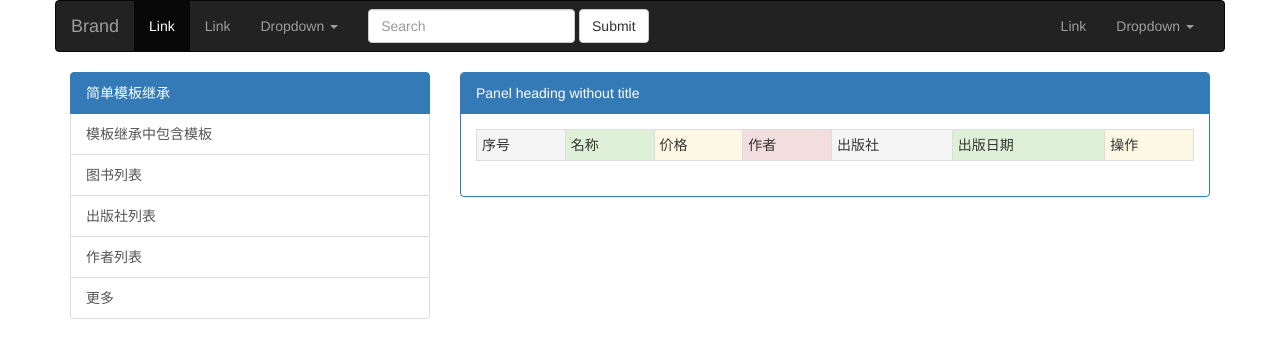
After one commit to liuqinfu/djangofirst, a Django app: page /book/books/ in a window 1280 px wide. The commit adds this page. Shown: the top 358 px of the page. Run offline with Django 3.2, Linux system fonts and the light colour scheme; data that the repository does not hold is empty; some libraries are stand-ins or nearby versions.

Commit message:
图书管理系统：图书列表、出版社列表、作者列表页面编写

```diff
--- a/bookmanage/urls.py
+++ b/bookmanage/urls.py
@@ -5,5 +5,8 @@
     re_path('^$', index),
     path('extend/',extend,name='extend'),
     path('extend2/',extend2,name='extend2'),
+    path('books/',bookList,name='books'),
+    path('publishs/',publishList,name='publishs'),
+    path('authors/',authorList,name='authors'),
 
 ]
--- a/bookmanage/views.py
+++ b/bookmanage/views.py
@@ -1,6 +1,7 @@
 from django.shortcuts import render
 
 # Create your views here.
+from bookmanage import models
 
 def index(request):
     return render(request,'book/index.html')
@@ -10,3 +11,15 @@
 
 def extend2(request):
     return render(request,'book/extend2.html')
+
+def bookList(request):
+    books = models.Book.objects.all()
+    return render(request,'book/books.html',locals())
+
+def publishList(request):
+    publishs = models.Publish.objects.all()
+    return render(request,'book/publishs.html',locals())
+
+def authorList(request):
+    authors = models.Author.objects.all()
+    return render(request,'book/authors.html',locals())
--- /dev/null
+++ b/templates/book/books.html
@@ -0,0 +1,36 @@
+{% extends 'book/extend.html' %}
+{% block pannel %}
+    <table class="table table-striped table-bordered table-condensed">
+        <tr>
+            <td class="active">序号</td>
+            <td class="success">名称</td>
+            <td class="warning">价格</td>
+            <td class="danger">作者</td>
+            <td class="active">出版社</td>
+            <td class="success">出版日期</td>
+            <td class="warning">操作</td>
+        </tr>
+        {% for book in books %}
+            <tr>
+                <td class="active">{{ book.pk }}</td>
+                <td class="success">{{ book.name }}</td>
+                <td class="warning">{{ book.price }}</td>
+                <td class="danger">{% for author in book.authors.all %}
+                    {{ author.name }}
+                    {% if not forloop.last %}
+                        、
+                    {% endif %}
+                {% endfor %}
+                </td>
+                <td class="success">{{ book.publish.name }}</td>
+                <td class="active">{{ book.publishTime|date:'Y-m-d' }}</td>
+                <td class="warning">
+                    <input type="button" class="btn btn-primary" value="编辑">
+                    <input type="button" class="btn btn-danger" value="删除">
+                </td>
+            </tr>
+        {% endfor %}
+
+    </table>
+
+{% endblock %}
--- a/templates/book/index.html
+++ b/templates/book/index.html
@@ -79,9 +79,10 @@
                     简单模板继承
                 </a>
                 <a href="{% url 'book:extend2' %}" class="list-group-item">模板继承中包含模板</a>
-                <a href="#" class="list-group-item">Morbi leo risus</a>
-                <a href="#" class="list-group-item">Porta ac consectetur ac</a>
-                <a href="#" class="list-group-item">Vestibulum at eros</a>
+                <a href="{% url 'book:books' %}" class="list-group-item">图书列表</a>
+                <a href="{% url 'book:publishs' %}" class="list-group-item">出版社列表</a>
+                <a href="{% url 'book:authors' %}" class="list-group-item">作者列表</a>
+                <a href="#" class="list-group-item">更多</a>
             </div>
         </div>
         <div class="col-md-8">
```
Also changed, not shown: templates/book/authors.html (added, +32 -0 lines), templates/book/publishs.html (added, +24 -0 lines).
